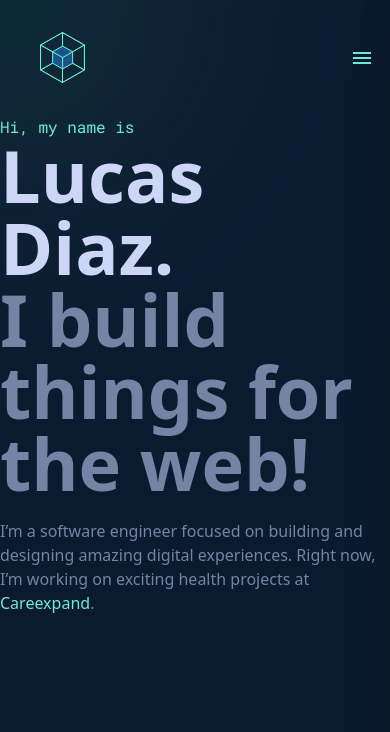
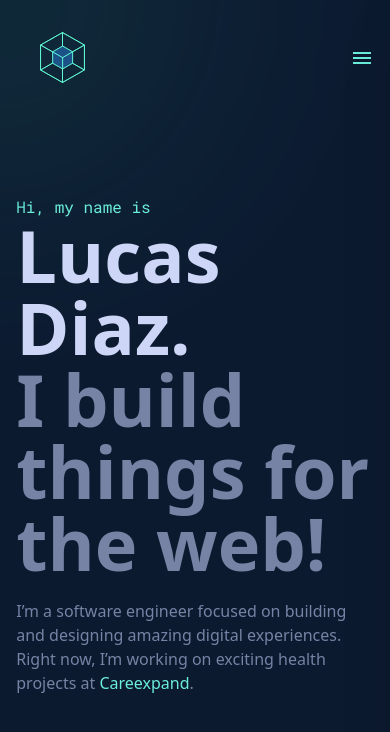
Before and after one commit to LucasDDiazCuenca/Portfolio2, a React (Vite) app: page / in a window 390 px wide. Shown: the top 732 px of the page. Built offline with nearby package versions, Linux system fonts and the light colour scheme.

Commit message:
immplement mobile responsive on self intro

```diff
--- a/src/components/AboutMe.tsx
+++ b/src/components/AboutMe.tsx
@@ -75,6 +75,7 @@ const AboutMe: React.FC = () => {
 					<motion.p variants={itemVariants} className="text-[#828ba1] w-11/12 tracking-wider mb-6">
 						Here are a few technologies I've been working with recently:{" "}
 					</motion.p>
+
 					<motion.div variants={itemVariants} className="grid grid-cols-2 gap-4">
 						<ul>
 							<li className="flex text-[#828ba1]">
@@ -107,6 +108,7 @@ const AboutMe: React.FC = () => {
 						</ul>
 					</motion.div>
 				</div>
+
 				<motion.div variants={itemVariants} className="relative">
 					<div className="relative group">
 						<img
--- a/src/components/SelfIntroduction.tsx
+++ b/src/components/SelfIntroduction.tsx
@@ -8,7 +8,7 @@ const SelfIntroduction: React.FC = () => {
 	};
 
 	return (
-		<div className="2xl:mt-72 xl:mt-40 lg:mt-40 md:mt-40 sm:mt-40  2xl:w-6/12 xl:w-9/12 lg:w-9/12 md:w-9/12 sm:w-10/12 m-auto ">
+		<div className="2xl:mt-72 xl:mt-40 lg:mt-40 md:mt-40 sm:mt-40  2xl:w-6/12 xl:w-9/12 lg:w-9/12 md:w-9/12 sm:w-10/12 m-auto w-11/12 mt-20 ">
 			<motion.p
 				variants={textVariant}
 				initial="hidden"
```
